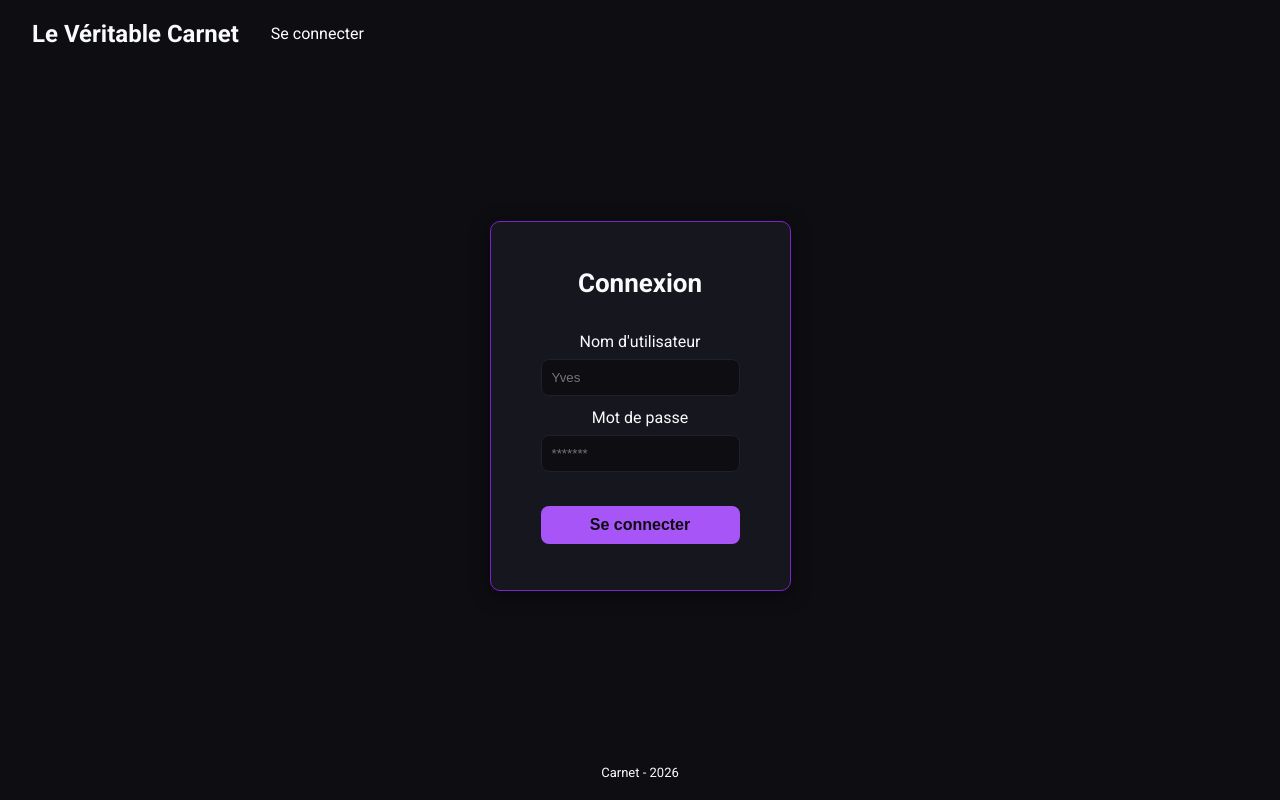
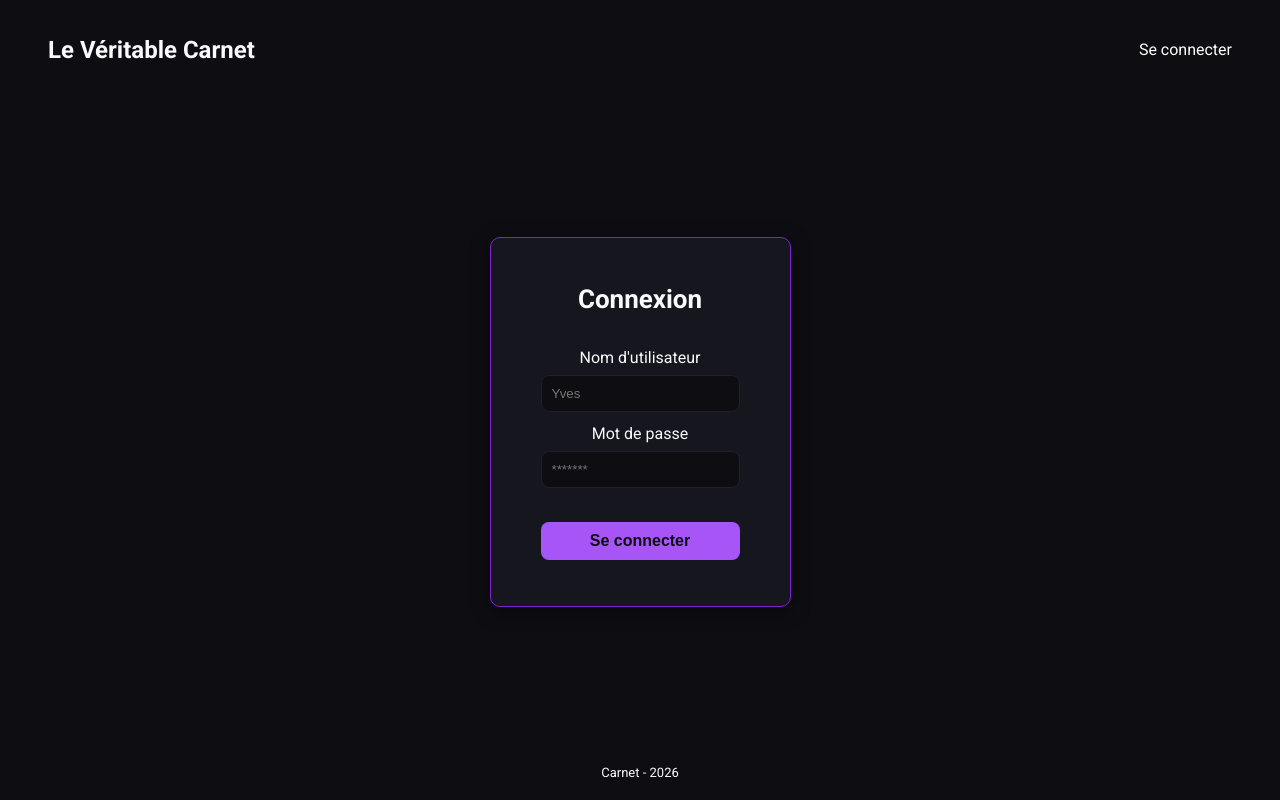
Before and after one commit to Guamss/carnet-front, a Vue app: page /login in a window 1280 px wide. Built offline with nearby package versions, Linux system fonts and the light colour scheme; no server answers; what vue-toast-notification would draw is missing.

Commit message:
doing responsive

```diff
--- a/src/components/ListCarnet.vue
+++ b/src/components/ListCarnet.vue
@@ -63,6 +63,13 @@ const getSpanClass = (quote: Quote) => {
   grid-auto-flow: dense;
   width: 100%;
 }
+@media (max-width: 450px) {
+  .list-carnet-grid {
+    display: flex;
+    flex-direction: column;
+  }
+
+}
 
 .list-carnet-grid > .empty-article {
   background-color: var(--color-bg-deactivate);
@@ -124,6 +131,8 @@ article {
     display: flex;
     flex-direction: column;
     align-items: center;
+    width: 100%;
+    min-width: 0;
 
     .label {
       font-size: 0.8rem;
@@ -137,6 +146,11 @@ article {
       color: var(--color-text-secondary);
       font-style: italic;
       font-size: 1rem;
+      width: 100%;
+      text-align: center;
+      overflow-wrap: break-word;
+      word-wrap: break-word;
+      min-width: 0;
     }
   }
 
--- a/src/components/NavBar.vue
+++ b/src/components/NavBar.vue
@@ -1,26 +1,26 @@
 <script setup lang="ts">
 import { useAuth } from '@/composables/useAuth.ts'
-import { useRouter } from 'vue-router';
+import { useRouter } from 'vue-router'
 import { sendToast } from '@/composables/utils.ts'
 
 const { isAuthenticated, logout } = useAuth()
 const router = useRouter()
 
 function handleLogout() {
-  router.push("login");
-  sendToast("Vous êtes maintenant déconnecté", "info")
+  router.push('login')
+  sendToast('Vous êtes maintenant déconnecté', 'info')
   logout()
 }
 </script>
 
 <template>
   <nav>
-    <h1>Le Véritable Carnet</h1>
-    <div>
+    <h1 class="nav-title">Le Véritable Carnet</h1>
+    <div class="nav-links">
       <RouterLink v-show="isAuthenticated" to="/">Accueil</RouterLink>
       <RouterLink v-show="!isAuthenticated" to="/login">Se connecter</RouterLink>
       <RouterLink v-show="isAuthenticated" to="/profil">Profil</RouterLink>
-      <a v-on:click="handleLogout" href="#" v-show="isAuthenticated">Se déconnecter</a>
+      <a v-on:click.prevent="handleLogout" href="#" v-show="isAuthenticated">Se déconnecter</a>
     </div>
   </nav>
 </template>
@@ -29,16 +29,20 @@ function handleLogout() {
 nav {
   display: flex;
   align-items: center;
-  gap: 2rem;
+  justify-content: space-between; /* Aligne le titre à gauche et les liens à droite */
+  padding: 1rem;
+  gap: 1rem;
 
-  > div {
+  .nav-links {
     display: flex;
     align-items: center;
     gap: 1rem;
+    flex-wrap: wrap; /* Permet aux liens de passer à la ligne si vraiment trop petit */
 
     > a {
       text-decoration: none;
       color: white;
+      white-space: nowrap; /* Évite qu'un lien se coupe en deux */
 
       &:hover {
         text-decoration: underline;
@@ -46,4 +50,14 @@ nav {
     }
   }
 }
+
+@media (max-width: 450px) {
+  .nav-title {
+    display: none;
+  }
+
+  nav {
+    justify-content: center;
+  }
+}
 </style>
--- a/src/styles.css
+++ b/src/styles.css
@@ -125,6 +125,11 @@ dialog {
   border-radius: 0.5em;
   min-width: 600px;
 }
+@media(max-width: 800px) {
+  dialog {
+    min-width:0 ;
+  }
+}
 
 dialog::backdrop {
   background-color: rgba(0, 0, 0, 0.7);
--- a/src/views/HomeView.vue
+++ b/src/views/HomeView.vue
@@ -197,6 +197,20 @@ main {
     }
   }
 }
+@media (max-width: 450px) {
+  h2 {
+    text-align: center;
+  }
+  .filter-section {
+    align-items: center;
+    flex-direction: column;
+
+    > label {
+      align-items: center;
+    }
+  }
+
+}
 
 dialog {
   > form {
```
